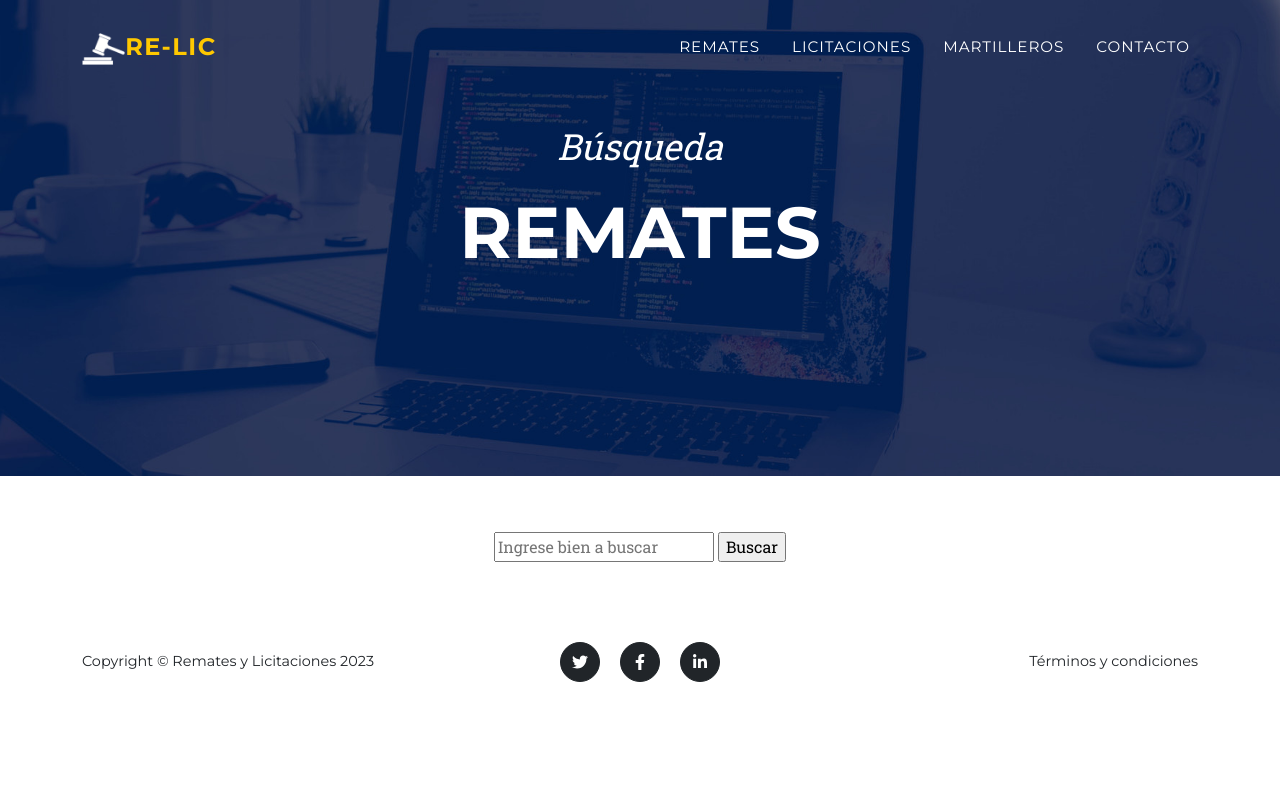
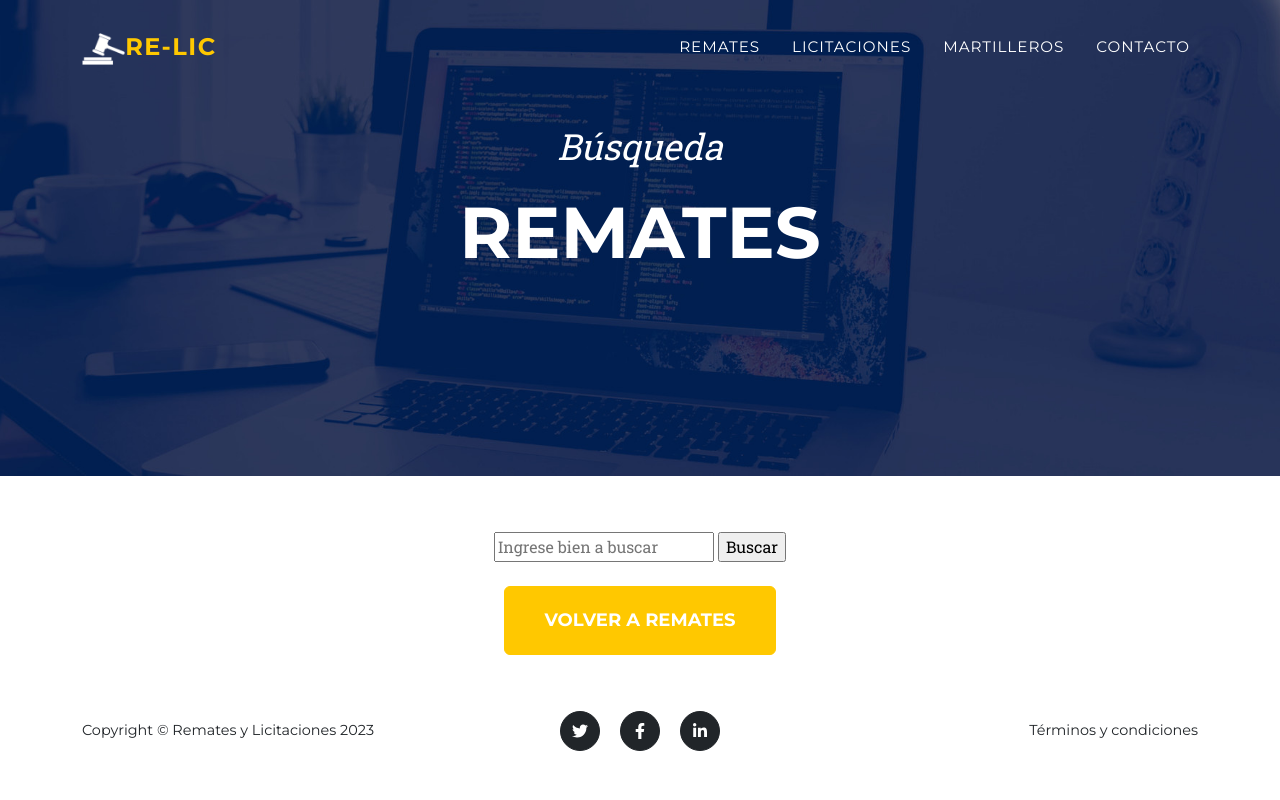
Before and after one commit to pablodlv/trabajo_coder, a Django app: page /Publicaciones/busqueda_remates/ in a window 1280 px wide. Run offline with Django 4.2, Linux system fonts and the light colour scheme; some libraries are stand-ins or nearby versions.

Commit message:
Correccion redireccionamiento

```diff
--- a/publicaciones_judiciales/Publicaciones/templates/busqueda_licitaciones.html
+++ b/publicaciones_judiciales/Publicaciones/templates/busqueda_licitaciones.html
@@ -17,5 +17,5 @@
 
     </form>
 <br>
-
+<a class="btn btn-warning btn-xl text-uppercase" href="{% url 'licitaciones' %}">Volver a Licitaciones</a>
 {% endblock %}
--- a/publicaciones_judiciales/Publicaciones/templates/busqueda_remates.html
+++ b/publicaciones_judiciales/Publicaciones/templates/busqueda_remates.html
@@ -17,5 +17,5 @@
 
     </form>
 <br>
-
+<a class="btn btn-warning btn-xl text-uppercase" href="{% url 'remates' %}">Volver a Remates</a>
 {% endblock %}
--- a/publicaciones_judiciales/Publicaciones/templates/clientes.html
+++ b/publicaciones_judiciales/Publicaciones/templates/clientes.html
@@ -23,5 +23,4 @@
 <br>
 <br>
 <a class="btn btn-warning btn-xl text-uppercase" href="{% url 'carga_clientes' %}">Cargar cliente</a>
-<a class="btn btn-success btn-xl text-uppercase" href="{% url 'busqueda_licitaciones' %}">Buscar cliente</a>
 {% endblock %}
--- a/publicaciones_judiciales/Publicaciones/templates/resultados_licitaciones.html
+++ b/publicaciones_judiciales/Publicaciones/templates/resultados_licitaciones.html
@@ -24,7 +24,7 @@
     <h3>No se encontraron licitaciones</h3>
 
 {% endif %}
-
+<a class="btn btn-warning btn-xl text-uppercase" href="{% url 'licitaciones' %}">Volver a Licitaciones</a>
 <h2>{{ mensaje }}</h2>
 
 {% endblock %}
--- a/publicaciones_judiciales/Publicaciones/templates/resultados_remates.html
+++ b/publicaciones_judiciales/Publicaciones/templates/resultados_remates.html
@@ -26,5 +26,5 @@
 {% endif %}
 
 <h2>{{ mensaje }}</h2>
-
+<a class="btn btn-warning btn-xl text-uppercase" href="{% url 'remates' %}">Volver a Remates</a>
 {% endblock %}
--- a/publicaciones_judiciales/Publicaciones/urls.py
+++ b/publicaciones_judiciales/Publicaciones/urls.py
@@ -4,16 +4,16 @@ from .views import *
 urlpatterns = [
     path('remates/', remates, name='remates'),
     path('carga_remates/', cargar_rema, name='carga_remates'),
+    path('busqueda_remates/', busquedaRemate, name='busqueda_remates'),
+    path('remates_encontrados/', busquedaBien, name='buscar_rema'),
     path('licitaciones/', licitaciones, name='licitaciones'),
     path('carga_licitaciones/', cargar_lic, name='carga_licitaciones'),
+    path('busqueda_licitaciones/', busquedaLicitacion, name='busqueda_licitaciones'),
+    path('licitaciones_encontradas/', busquedaObjeto, name='buscar_lici'),
     path('martilleros/', martilleros, name='martilleros'),
     path('carga_martilleros/', cargar_mart, name='carga_martilleros'),
     path('clientes/', clientes, name='clientes'),
     path('carga_clientes/', cargar_clie, name='carga_clientes'),
     path('operadores/', operadores, name='operadores'),
     path('carga_operadores/', cargar_opera, name='carga_operadores'),
-    path('busqueda_remates/', busquedaRemate, name='busqueda_remates'),
-    path('remates_encontrados/', busquedaBien, name='buscar_rema'),
-    path('busqueda_licitaciones/', busquedaLicitacion, name='busqueda_licitaciones'),
-    path('licitaciones_encontradas/', busquedaObjeto, name='buscar_lici'),
 ]
```
